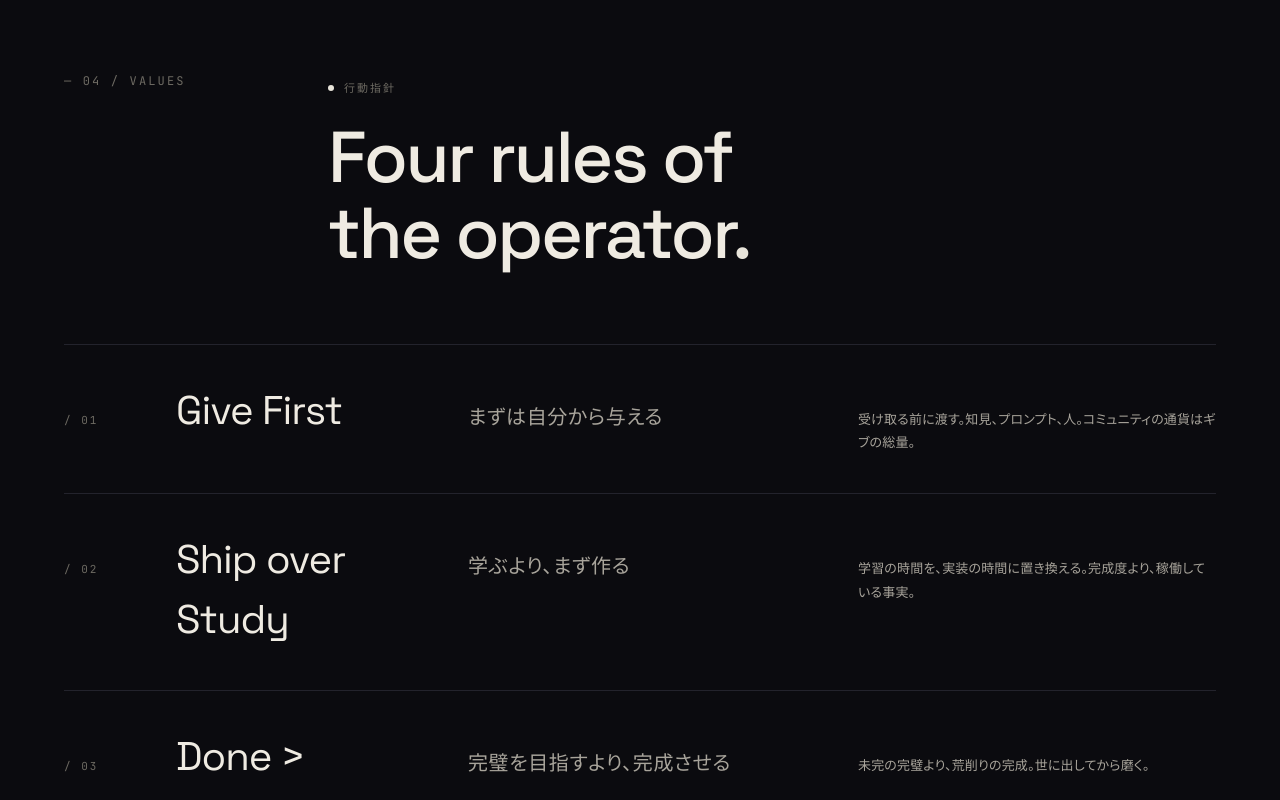
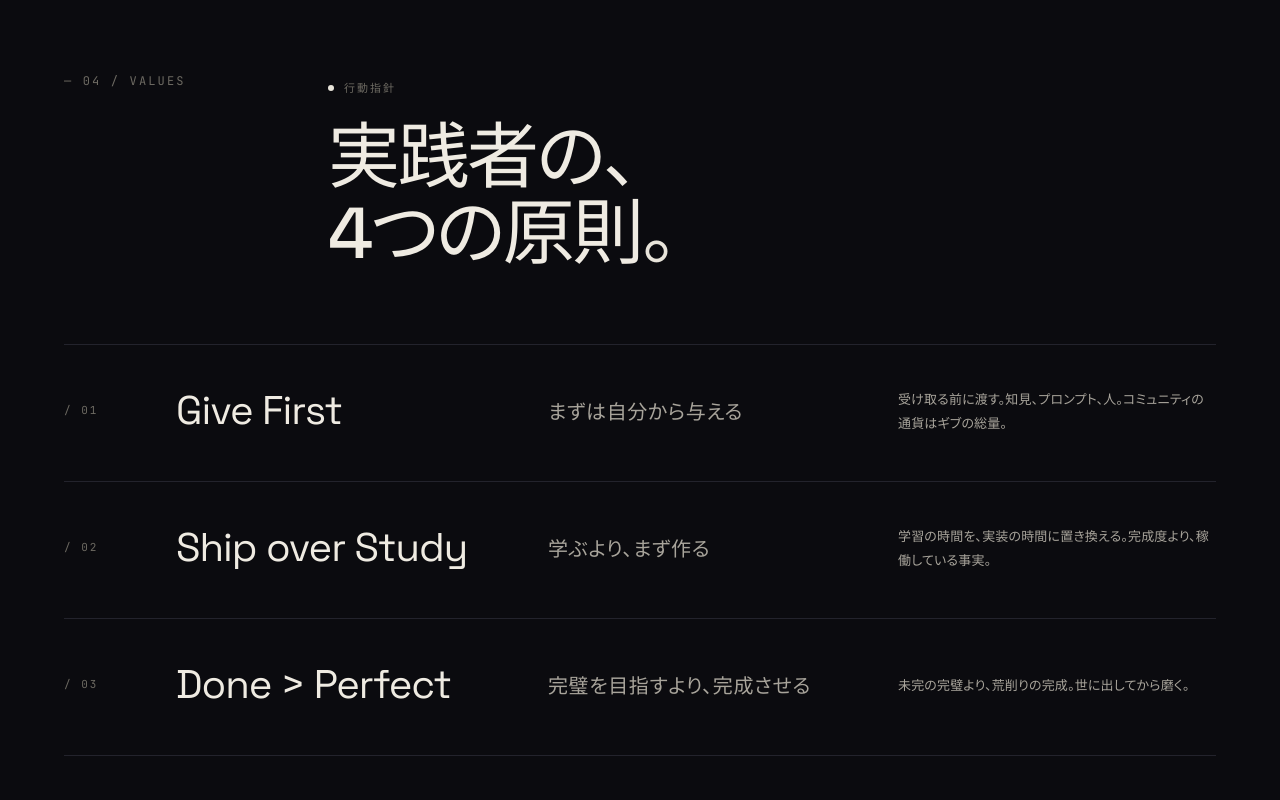
Before and after one commit to GLOBIS-AI-Front/community-homepage, a Next.js app: page / in a window 1280 px wide. Shown: the part 4020-4820 px from the top of the page. Built offline with nearby package versions, Linux system fonts and the light colour scheme.

Commit message:
feat: update MobileLanding and Values copy to Japanese translations

```diff
--- a/src/app/_components/MobileLanding.tsx
+++ b/src/app/_components/MobileLanding.tsx
@@ -455,9 +455,9 @@ export default function MobileLanding() {
             marginBottom: 28,
           }}
         >
-          Four rules of
+          実践者の、
           <br />
-          the operator.
+          4つの原則。
         </h2>
         {VALUES.map((v, i) => (
           <div
--- a/src/app/_components/Values.tsx
+++ b/src/app/_components/Values.tsx
@@ -46,9 +46,9 @@ export default function Values() {
               maxWidth: 1100,
             }}
           >
-            Four rules of
+            実践者の、
             <br />
-            the operator<span style={{ color: "var(--accent)" }}>.</span>
+            4つの原則<span style={{ color: "var(--accent)" }}>。</span>
           </h2>
         </div>
       </div>
@@ -61,11 +61,11 @@ export default function Values() {
             onMouseLeave={() => setHover(null)}
             style={{
               display: "grid",
-              gridTemplateColumns: "80px 260px 1fr 1fr",
+              gridTemplateColumns: "80px 340px 1fr 1fr",
               gap: 32,
               padding: "36px 0 40px",
               borderBottom: "1px solid var(--line)",
-              alignItems: "baseline",
+              alignItems: "center",
               cursor: "default",
               transition: "all .4s ease",
               background:
@@ -86,6 +86,7 @@ export default function Values() {
                 color: "var(--fg)",
                 transition: "color .3s",
                 fontStyle: hover === i ? "italic" : "normal",
+                whiteSpace: "nowrap",
               }}
             >
               {v.en}
```
